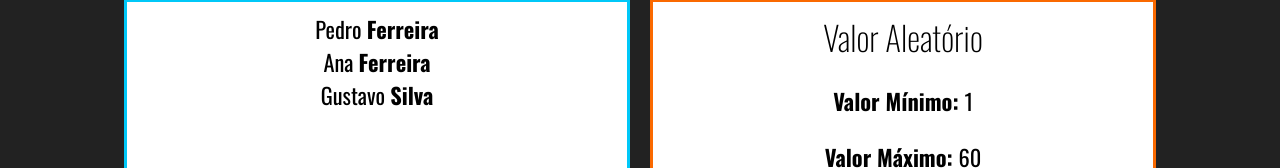
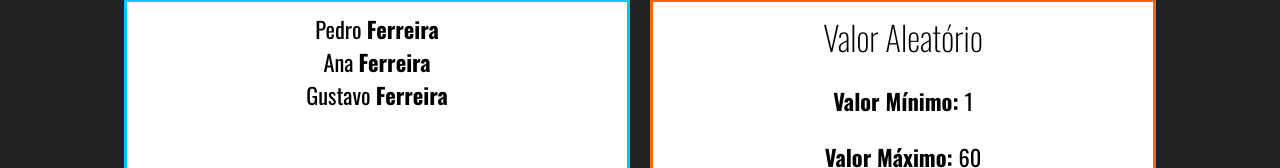
Before and after one commit to lukendev/fundamentos-react, a React (Create React App) app: page / in a window 1280 px wide. Shown: the part 190-358 px from the top of the page. Built offline with nearby package versions, Linux system fonts and the light colour scheme.

Commit message:
feat: cloneElement

```diff
--- a/src/App.jsx
+++ b/src/App.jsx
@@ -4,6 +4,7 @@
 import Card from './components/layout/Card'
 
 import Familia from './components/basicos/Familia'
+import FamiliaMembro from './components/basicos/FamiliaMembro'
 import Aleatorio from './components/basicos/Aleatorio'
 import Primeiro from './components/basicos/Primeiro'
 import ComParametro from './components/basicos/ComParametro'
@@ -17,7 +18,11 @@
         <div className="Cards">
 
             <Card titulo="#05 - Componente com Filhos" color="#00C8F8">
-                <Familia sobrenome="Ferreira" />
+                <Familia sobrenome="Ferreira">
+                    <FamiliaMembro nome="Pedro" />
+                    <FamiliaMembro nome="Ana" />
+                    <FamiliaMembro nome="Gustavo" />
+                </Familia>
             </Card>
 
             <Card titulo="#04 - Desafio Aleatório" color="#FA6900">
--- a/src/components/basicos/Familia.jsx
+++ b/src/components/basicos/Familia.jsx
@@ -1,13 +1,14 @@
-import React from 'react'
-import FamiliaMembro from './FamiliaMembro'
+import React, { cloneElement } from 'react'
 
 export default props => {
 
     return (
         <div>
-            <FamiliaMembro nome="Pedro" sobrenome={props.sobrenome} />
-            <FamiliaMembro nome="Ana" {...props} />
-            <FamiliaMembro nome="Gustavo" sobrenome="Silva" />
+            {
+                props.children.map((child, i) => {
+                    return cloneElement(child, { ...props, key: i })
+                })
+            }
         </div>
     )
 }
```
Also changed, not shown: 1 other file (tests, documents, lock files or other folders).
